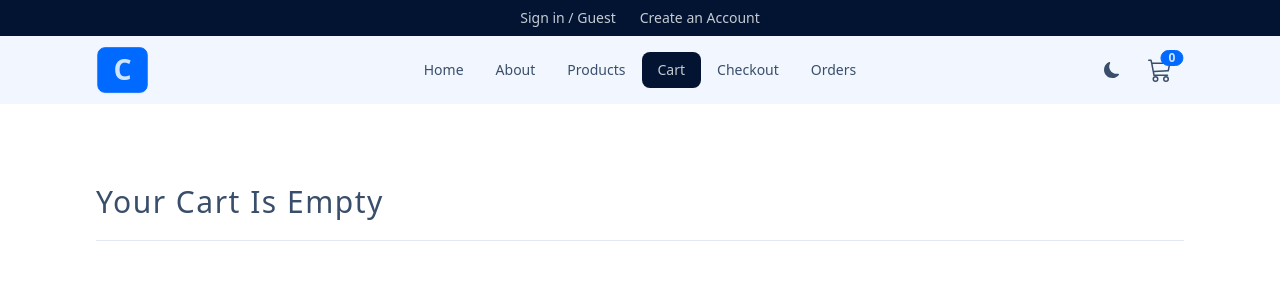
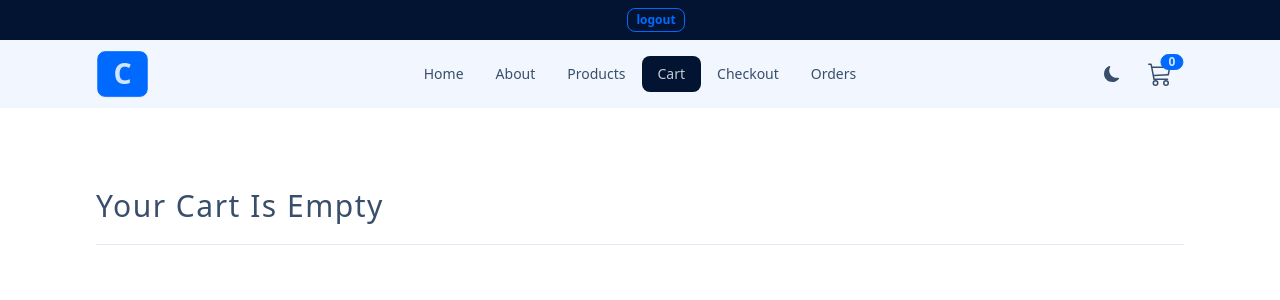
Before and after one commit to VirghiuBann/react-comfy-store, a React (Vite) app: page /cart in a window 1280 px wide. Shown: the top 300 px of the page. Built offline with nearby package versions, Linux system fonts and the light colour scheme.

Commit message:
setup logout and get user info

```diff
--- a/src/components/Header.jsx
+++ b/src/components/Header.jsx
@@ -1,9 +1,34 @@
-import { Link } from 'react-router-dom'
+import { Link, useNavigate } from 'react-router-dom'
+import { useDispatch, useSelector } from 'react-redux'
+import { logoutUser } from '../features/user/userSlice'
+import { clearCart } from '../features/cart/cartSlice'
 
 const Header = () => {
+  const navigate = useNavigate()
+  const dispatch = useDispatch()
+  const user = useSelector((state) => state.userState.user)
+
+  const handleLogout = () => {
+    navigate('/')
+    dispatch(clearCart())
+    dispatch(logoutUser())
+  }
+
   return (
     <header className='bg-neutral py-2 text-neutral-content'>
       <div className='flex gap-x-6 justify-center items-center'>
+        {user ? (
+          <div className='flex gap-x-2 sm:gap-x-8 items-center'>
+            <p className='text-xs sm:text-sm'></p>
+            <button
+              className='btn btn-xs btn-outline btn-primary '
+              onClick={handleLogout}
+            >
+              logout
+            </button>
+          </div>
+        ) : (
+          <div>
             <Link to='/login' className='link link-hover text-xs sm:text-sm'>
               Sign in / Guest
             </Link>
@@ -11,6 +36,8 @@
               Create an Account
             </Link>
           </div>
+        )}
+      </div>
     </header>
   )
 }
--- a/src/components/NavLinks.jsx
+++ b/src/components/NavLinks.jsx
@@ -1,4 +1,5 @@
 import { NavLink } from 'react-router-dom'
+import { useSelector } from 'react-redux'
 
 const links = [
   { id: 1, url: '/', text: 'home' },
@@ -9,9 +10,13 @@
   { id: 6, url: 'orders', text: 'orders' },
 ]
 const NavLinks = () => {
+  const user = useSelector((state) => state.userState.user)
+
   return (
     <>
       {links.map(({ id, url, text }) => {
+        if ((url === 'checkout' || url === 'orders') && !user) return null
+
         return (
           <li key={id}>
             <NavLink to={url} className='capitalize'>
--- a/src/features/cart/cartSlice.js
+++ b/src/features/cart/cartSlice.js
@@ -71,6 +71,6 @@
   },
 })
 
-export const { addItem, clearItem, removeItem, editItem } = cartSlice.actions
+export const { addItem, clearCart, removeItem, editItem } = cartSlice.actions
 
 export default cartSlice.reducer
--- a/src/features/user/userSlice.js
+++ b/src/features/user/userSlice.js
@@ -26,7 +26,9 @@
     },
 
     logoutUser: (state) => {
-      console.log('logout')
+      state.user = null
+      localStorage.removeItem('user')
+      toast.success('Logged out successfully')
     },
 
     toggleTheme: (state) => {
--- a/src/pages/Cart.jsx
+++ b/src/pages/Cart.jsx
@@ -3,7 +3,7 @@
 import { Link } from 'react-router-dom'
 
 const Cart = () => {
-  const user = null
+  const { user } = useSelector((state) => state.userState)
   const numItemsInCart = useSelector((state) => state.cartState.numItemsInCart)
 
   if (numItemsInCart === 0) {
```
Lines whose indentation alone changed are shown as unchanged.
